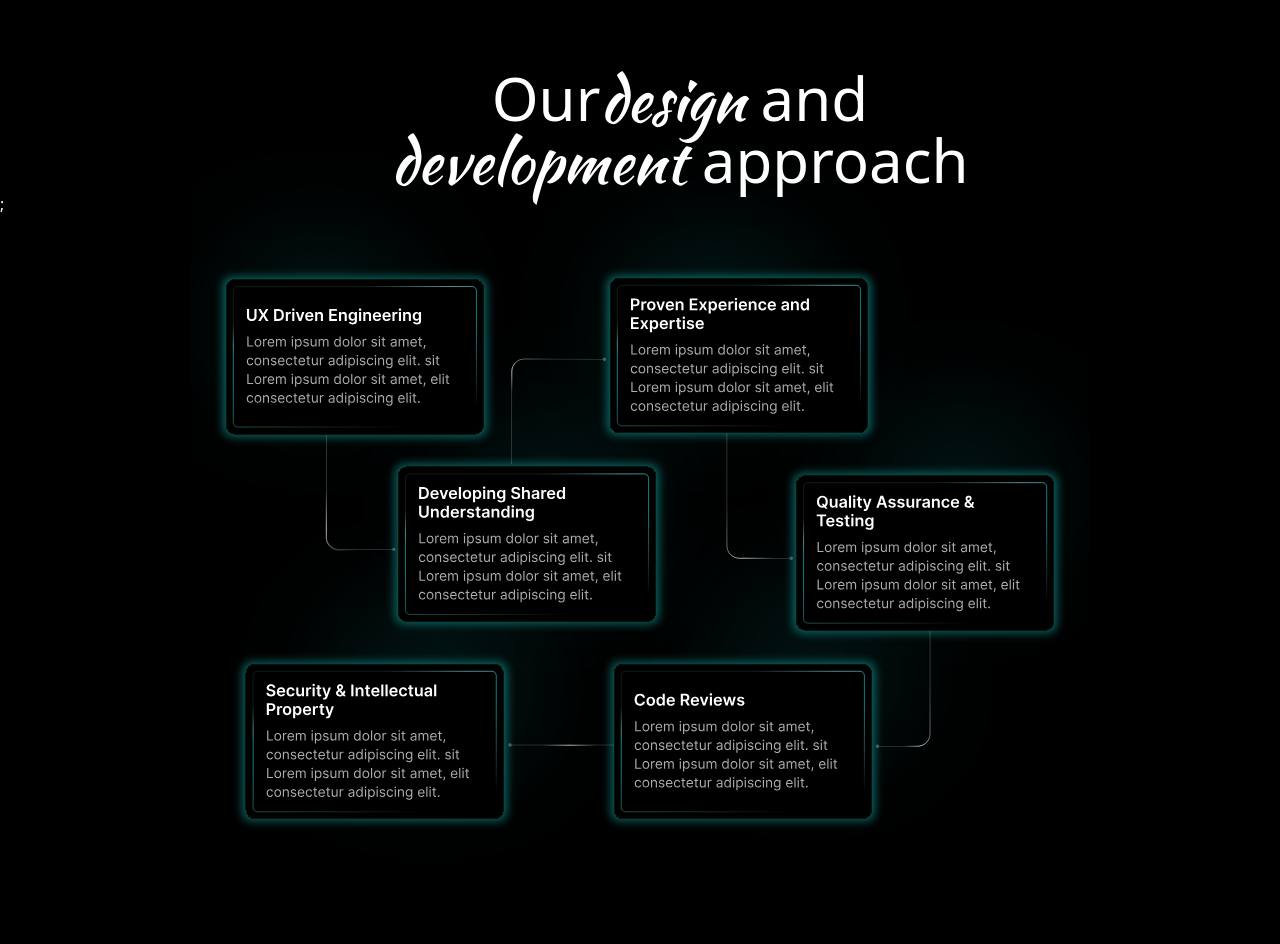
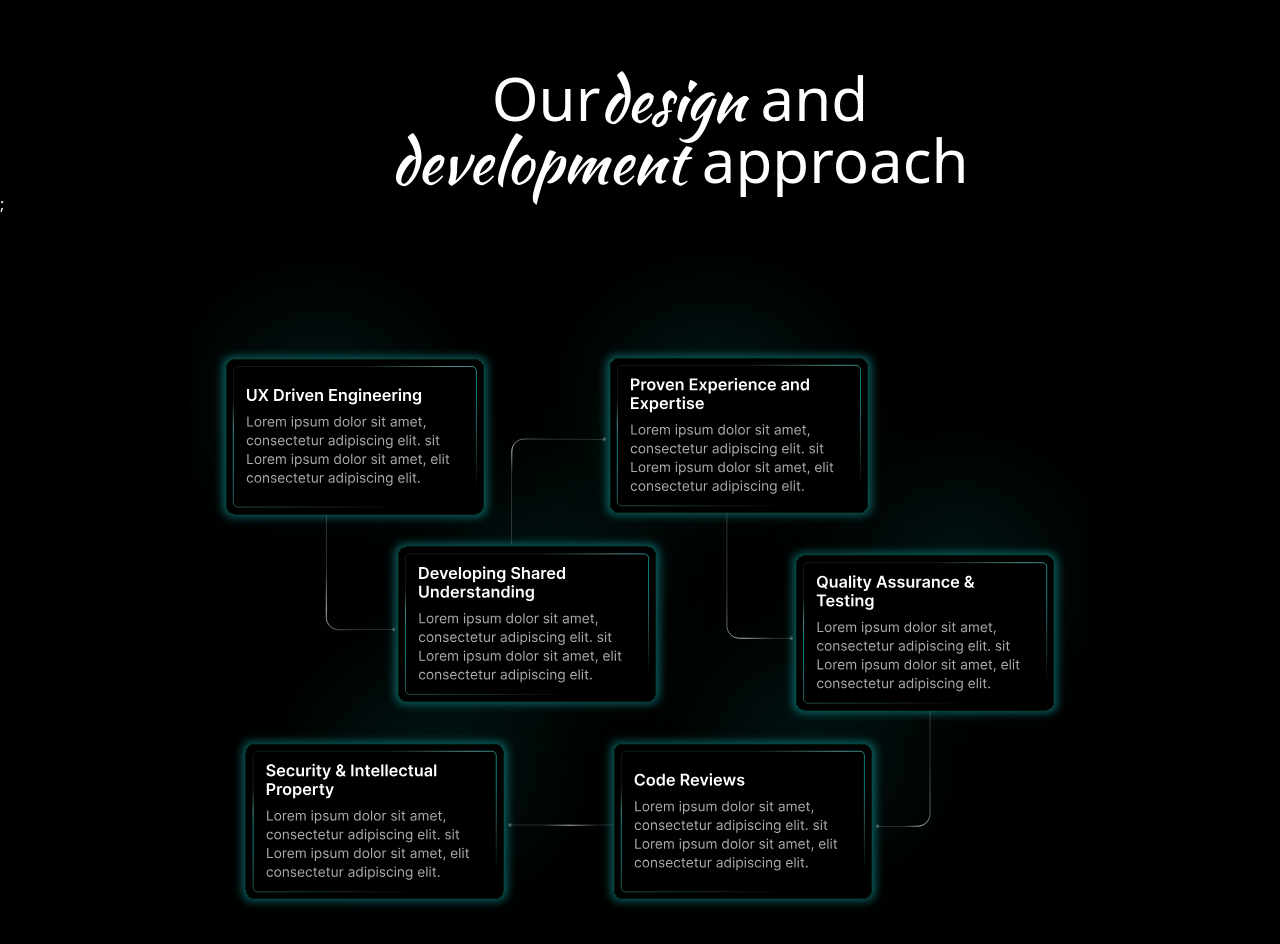
Before and after one commit to HarikaraPrashath/Ceylon_Developer_ui, a Next.js app: page / in a window 1280 px wide. Shown: the part 2420-3364 px from the top of the page. Before the commit the page ends 3308 px from the top, so only its background shows below. Built offline with nearby package versions, Linux system fonts and the light colour scheme.

Commit message:
Image adjust

```diff
--- a/app/page.tsx
+++ b/app/page.tsx
@@ -138,7 +138,7 @@ export default function Home() {
           alt="Roadmap"
           width={900}
           height={900}
-          className="mx-auto -mt-20"
+          className="mx-auto "
         />
       </div>
     </div>
```
